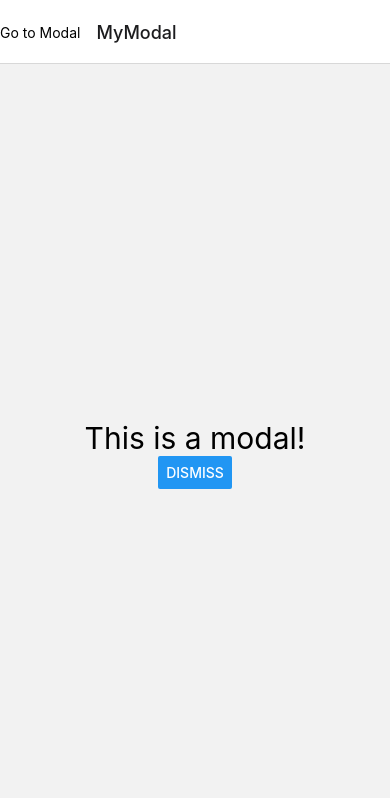
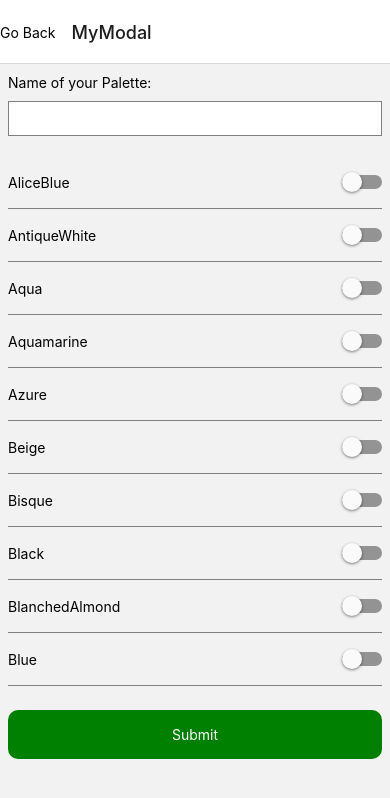
Before and after one commit to joonaaas/AwesomeProjectExpo, a React Native app: screen /MyModal in a window 390 px wide. Shown: the top 798 px of the page. Built offline with nearby package versions, Linux system fonts and the light colour scheme; no server answers.

Commit message:
did the form task

```diff
--- a/App.js
+++ b/App.js
@@ -6,11 +6,13 @@ import ModalScreen from './screens/MyModal';
 import HeaderGoBackBtn from './components/HeaderGoBackBtn';
 import { NavigationContainer } from '@react-navigation/native';
 import { createNativeStackNavigator } from '@react-navigation/native-stack';
+import { PaletteProvider } from './context/palettes-context';
 
 const RootStack = createNativeStackNavigator();
 
 export default function App() {
   return (
+    <PaletteProvider>
       <NavigationContainer>
         <RootStack.Navigator>
           <RootStack.Group>
@@ -44,6 +46,7 @@ export default function App() {
           </RootStack.Group>
         </RootStack.Navigator>
       </NavigationContainer>
+    </PaletteProvider>
   );
 }
 
--- /dev/null
+++ b/components/ColorSchemeSwitch.js
@@ -0,0 +1,42 @@
+import { Text, View, StyleSheet, Switch } from 'react-native';
+import { useState } from 'react';
+import { usePalette } from '../context/palettes-context';
+
+export default function ColorSchemeSwitch({
+  colorName,
+  hexCode,
+  handleActiveColors,
+}) {
+  const [active, setActive] = useState(false);
+
+  function handleSwitch(value) {
+    console.log({ value });
+    if (value) {
+      setActive(true);
+      handleActiveColors(true, { colorName, hexCode });
+    } else {
+      setActive(false);
+      handleActiveColors(false, { colorName, hexCode });
+    }
+
+    // () => setActive(!active)
+  }
+
+  return (
+    <View style={styles.row}>
+      <Text>{colorName}</Text>
+      <Switch value={active} onValueChange={(value) => handleSwitch(value)} />
+    </View>
+  );
+}
+
+const styles = StyleSheet.create({
+  row: {
+    paddingVertical: 16,
+    borderBottomWidth: 1,
+    borderColor: 'gray',
+    justifyContent: 'space-between',
+    flexDirection: 'row',
+    alignItems: 'center',
+  },
+});
--- a/components/HeaderGoBackBtn.js
+++ b/components/HeaderGoBackBtn.js
@@ -6,7 +6,7 @@ export default function HeaderGoBackBtn() {
 
   return (
     <TouchableOpacity onPress={() => navigation.goBack()}>
-      <Text>Go to Modal</Text>
+      <Text>Go Back</Text>
     </TouchableOpacity>
   );
 }
--- /dev/null
+++ b/context/palettes-context.js
@@ -0,0 +1,16 @@
+import { createContext, useState, useContext } from 'react';
+
+const PaletteContext = createContext();
+
+export function PaletteProvider(props) {
+  const [palettes, setPalettes] = useState([]);
+
+  const value = [palettes, setPalettes];
+  return <PaletteContext.Provider value={value} {...props} />;
+}
+
+export function usePalette() {
+  const context = useContext(PaletteContext);
+  console.log(context);
+  return context;
+}
--- a/package.json
+++ b/package.json
@@ -20,9 +20,11 @@
     "react": "18.1.0",
     "react-native": "0.70.5",
     "react-native-gesture-handler": "~2.8.0",
+    "react-native-get-random-values": "^1.8.0",
     "react-native-reanimated": "~2.12.0",
     "react-native-safe-area-context": "4.4.1",
-    "react-native-screens": "~3.18.0"
+    "react-native-screens": "~3.18.0",
+    "uuidv4": "^6.2.13"
   },
   "devDependencies": {
     "@babel/core": "^7.12.9",
--- a/screens/Home.js
+++ b/screens/Home.js
@@ -5,11 +5,12 @@ import {
   Text,
   TouchableOpacity,
 } from 'react-native';
-import { useEffect, useState, useCallback } from 'react';
+import { useEffect, useState, useCallback, Suspense } from 'react';
 import SectionPalette from '../components/SectionPalette';
+import { usePalette } from '../context/palettes-context';
 
 export default function Home({ navigation }) {
-  const [palettes, setPalettes] = useState([]);
+  const [palettes, setPalettes] = usePalette([]);
   const [isRefreshing, setIsRefreshing] = useState(false);
 
   const fetchColorPalettes = useCallback(async () => {
@@ -20,7 +21,7 @@ export default function Home({ navigation }) {
       const json = await data.json();
       setPalettes(json);
     }
-  }, []);
+  }, [setPalettes]);
 
   useEffect(() => {
     fetchColorPalettes();
@@ -36,6 +37,10 @@ export default function Home({ navigation }) {
 
   return (
     <View style={styles.container}>
+      <TouchableOpacity onPress={() => navigation.navigate('MyModal')}>
+        <Text style={styles.heading}>Go to Modal</Text>
+      </TouchableOpacity>
+
       <FlatList
         data={palettes}
         keyExtractor={(item) => item.id}
@@ -56,17 +61,6 @@ export default function Home({ navigation }) {
         refreshing={isRefreshing}
         onRefresh={handleRefresh}
       />
-
-      <TouchableOpacity
-        style={{ marginBottom: 8 }}
-        onPress={() => navigation.navigate('Forms')}
-      >
-        <Text>Go to Forms</Text>
-      </TouchableOpacity>
-
-      <TouchableOpacity onPress={() => navigation.navigate('MyModal')}>
-        <Text>Go to Modal</Text>
-      </TouchableOpacity>
     </View>
   );
 }
@@ -76,4 +70,10 @@ const styles = StyleSheet.create({
     padding: 20,
     marginBottom: 20,
   },
+  heading: {
+    fontWeight: '600',
+    fontSize: 28,
+    marginBottom: 10,
+    color: 'blue',
+  },
 });
--- a/screens/MyModal.js
+++ b/screens/MyModal.js
@@ -1,10 +1,147 @@
-import { StyleSheet, Text, View, Button } from 'react-native';
+import {
+  StyleSheet,
+  Text,
+  View,
+  TextInput,
+  FlatList,
+  TouchableOpacity,
+  Alert,
+} from 'react-native';
+import { useState } from 'react';
+import ColorSchemeSwitch from '../components/ColorSchemeSwitch';
+import { usePalette } from '../context/palettes-context';
+import 'react-native-get-random-values';
+import { v4 as uuidv4 } from 'uuid';
+
+const COLORS = [
+  { colorName: 'AliceBlue', hexCode: '#F0F8FF' },
+  { colorName: 'AntiqueWhite', hexCode: '#FAEBD7' },
+  { colorName: 'Aqua', hexCode: '#00FFFF' },
+  { colorName: 'Aquamarine', hexCode: '#7FFFD4' },
+  { colorName: 'Azure', hexCode: '#F0FFFF' },
+  { colorName: 'Beige', hexCode: '#F5F5DC' },
+  { colorName: 'Bisque', hexCode: '#FFE4C4' },
+  { colorName: 'Black', hexCode: '#000000' },
+  { colorName: 'BlanchedAlmond', hexCode: '#FFEBCD' },
+  { colorName: 'Blue', hexCode: '#0000FF' },
+  { colorName: 'BlueViolet', hexCode: '#8A2BE2' },
+  { colorName: 'Brown', hexCode: '#A52A2A' },
+  { colorName: 'BurlyWood', hexCode: '#DEB887' },
+  { colorName: 'CadetBlue', hexCode: '#5F9EA0' },
+  { colorName: 'Chartreuse', hexCode: '#7FFF00' },
+  { colorName: 'Chocolate', hexCode: '#D2691E' },
+  { colorName: 'Coral', hexCode: '#FF7F50' },
+  { colorName: 'CornflowerBlue', hexCode: '#6495ED' },
+  { colorName: 'Cornsilk', hexCode: '#FFF8DC' },
+  { colorName: 'Crimson', hexCode: '#DC143C' },
+  { colorName: 'Cyan', hexCode: '#00FFFF' },
+  { colorName: 'DarkBlue', hexCode: '#00008B' },
+  { colorName: 'DarkCyan', hexCode: '#008B8B' },
+  { colorName: 'DarkGoldenRod', hexCode: '#B8860B' },
+  { colorName: 'DarkGray', hexCode: '#A9A9A9' },
+  { colorName: 'DarkGrey', hexCode: '#A9A9A9' },
+  { colorName: 'DarkGreen', hexCode: '#006400' },
+  { colorName: 'DarkKhaki', hexCode: '#BDB76B' },
+  { colorName: 'DarkMagenta', hexCode: '#8B008B' },
+  { colorName: 'DarkOliveGreen', hexCode: '#556B2F' },
+  { colorName: 'Darkorange', hexCode: '#FF8C00' },
+  { colorName: 'DarkOrchid', hexCode: '#9932CC' },
+  { colorName: 'DarkRed', hexCode: '#8B0000' },
+  { colorName: 'DarkSalmon', hexCode: '#E9967A' },
+  { colorName: 'DarkSeaGreen', hexCode: '#8FBC8F' },
+  { colorName: 'DarkSlateBlue', hexCode: '#483D8B' },
+  { colorName: 'DarkSlateGray', hexCode: '#2F4F4F' },
+  { colorName: 'DarkSlateGrey', hexCode: '#2F4F4F' },
+  { colorName: 'DarkTurquoise', hexCode: '#00CED1' },
+  { colorName: 'DarkViolet', hexCode: '#9400D3' },
+  { colorName: 'DeepPink', hexCode: '#FF1493' },
+  { colorName: 'DeepSkyBlue', hexCode: '#00BFFF' },
+  { colorName: 'DimGray', hexCode: '#696969' },
+];
 
 export default function ModalScreen({ navigation }) {
+  const [paletteName, setPaletteName] = useState('');
+  const [activeColors, setActiveColors] = useState([]);
+  const [, setPalettes] = usePalette();
+
+  function handleSubmit() {
+    if (paletteName === '' && !activeColors.length) {
+      navigation.goBack();
+      return;
+    }
+    if (paletteName === '' && activeColors.length) {
+      Alert.alert('No name palette', 'Please add name of your palette', {
+        text: 'OK',
+      });
+      return;
+    }
+    if (paletteName !== '' && !activeColors.length) {
+      Alert.alert('No selected color', 'Please select at least 1 color', {
+        text: 'OK',
+      });
+      return;
+    }
+    const newData = { id: uuidv4(), paletteName, colors: activeColors };
+    setPalettes((prev) => [newData, ...prev]);
+    navigation.goBack();
+  }
+
+  function handleActiveColors(bool, objData) {
+    // {id: 0, paletteName: 'Solarized', colors: Array(16)}
+    if (bool) {
+      setActiveColors((prev) => [...prev, objData]);
+    } else {
+      const newData = activeColors.filter(
+        (color) => color.colorName !== objData.colorName,
+      );
+
+      setActiveColors(newData);
+    }
+  }
+
   return (
-    <View style={{ flex: 1, alignItems: 'center', justifyContent: 'center' }}>
-      <Text style={{ fontSize: 30 }}>This is a modal!</Text>
-      <Button onPress={() => navigation.goBack()} title="Dismiss" />
+    <View style={{ flex: 1, paddingTop: 10 }}>
+      <View style={{ height: '80%' }}>
+        <Text style={{ marginHorizontal: 8 }}>Name of your Palette:</Text>
+        <TextInput
+          style={[styles.input, { marginHorizontal: 8 }]}
+          value={paletteName}
+          onChangeText={setPaletteName}
+        />
+        <FlatList
+          data={COLORS}
+          style={{ paddingHorizontal: 8 }}
+          keyExtractor={(item, index) => index}
+          renderItem={({ item }) => {
+            return (
+              <ColorSchemeSwitch
+                colorName={item.colorName}
+                hexCode={item.hexCode}
+                handleActiveColors={handleActiveColors}
+              />
+            );
+          }}
+        />
+      </View>
+      <View
+        style={{
+          paddingVertical: 20,
+          paddingHorizontal: 8,
+        }}
+      >
+        <TouchableOpacity
+          style={{
+            justifyContent: 'center',
+            alignItems: 'center',
+            backgroundColor: 'green',
+            paddingVertical: 16,
+            borderRadius: 10,
+          }}
+          onPress={handleSubmit}
+        >
+          <Text style={{ color: 'white' }}>Submit</Text>
+        </TouchableOpacity>
+      </View>
     </View>
   );
 }
@@ -13,8 +150,10 @@ const styles = StyleSheet.create({
   input: {
     borderWidth: 1,
     borderColor: 'grey',
-    padding: 5,
+    padding: 8,
     marginBottom: 20,
+    marginTop: 10,
+    backgroundColor: 'white',
   },
   container: {
     flex: 1,
```
Also changed, not shown: components/Loading.js (added, +7 -0 lines), 1 other file (tests, documents, lock files or other folders). Lines whose indentation alone changed are shown as unchanged.
